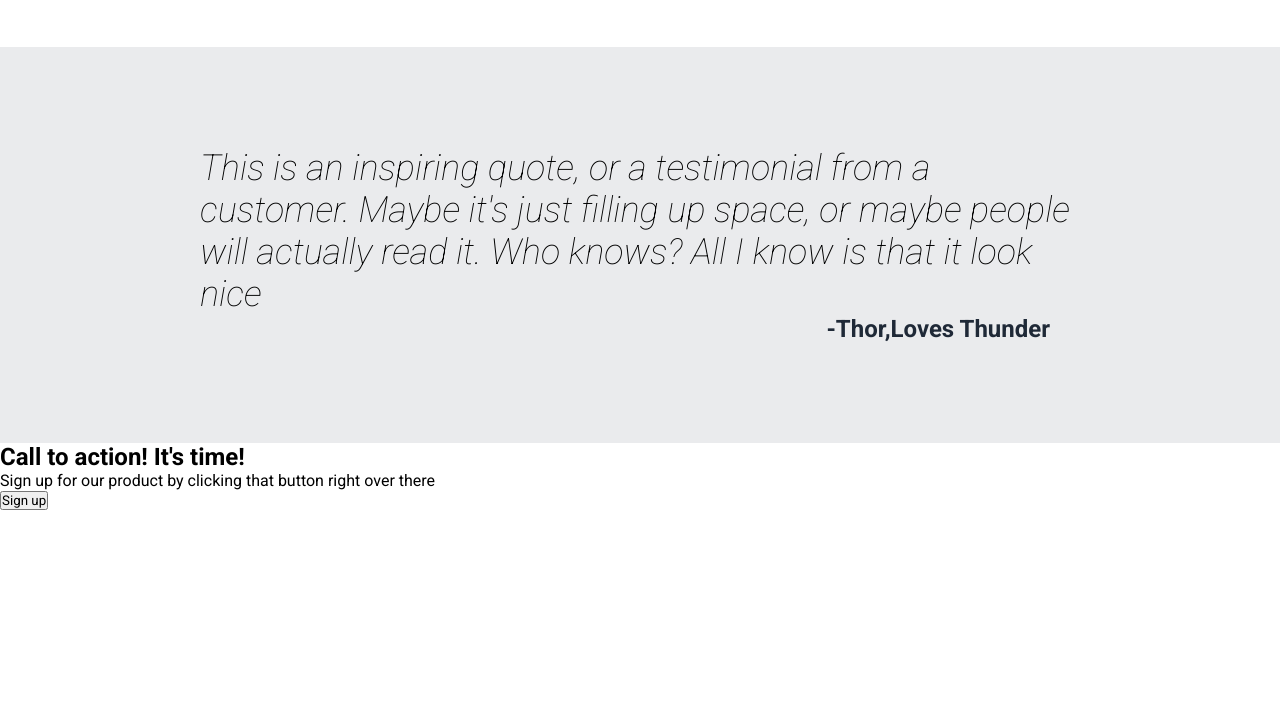
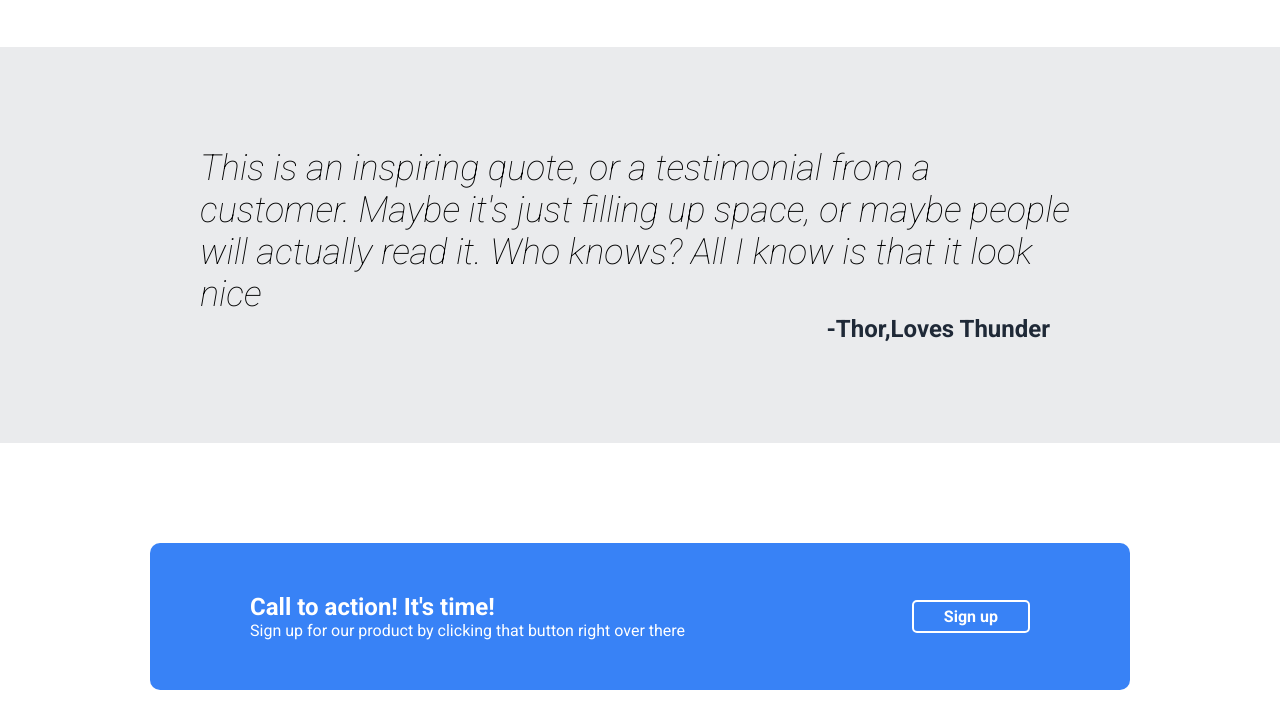
Before and after one commit to Abdllahtt/TOP-landingPage, a plain HTML site: page index.html in a window 1280 px wide. Shown: the part 733-1461 px from the top of the page. Before the commit the page ends 1243 px from the top, so only its background shows below. Drawn offline with Linux system fonts and the light colour scheme.

Commit message:
finish cta-section

```diff
--- a/index.html
+++ b/index.html
@@ -73,13 +73,13 @@
             </div>
         </section>
 
-        <section>
+        <section class="cta-section">
             <div class="call-to-action">
                 <div class="cta-container">
                     <h1>Call to action! It's time!</h1>
                     <p>Sign up for our product by clicking that button right over there</p>
                 </div>
-                <button>Sign up</button>
+                <button id="cta-button">Sign up</button>
             </div>
         </section>
     </main>
--- a/styles.css
+++ b/styles.css
@@ -73,6 +73,25 @@ ul{
     justify-content: space-around;
 
 }
+
+.card{
+    display: flex;
+    flex-direction: column;
+    align-items: center;
+    padding: 20px;
+    gap: 10px;
+}
+.illustration{
+    width: 175px;
+    height: 175px;
+    border: 4px solid #3882f6;
+    border-radius: 10px;
+}
+.subtext{
+    text-align: center;
+    color: #5c5252;
+}
+
 .quote{
     display: flex;
     flex-direction: column;
@@ -93,22 +112,27 @@ ul{
     font-size: 1.5rem;
     color: #1f2937;
 }
-.card{
+.cta-section{
+    padding: 100px 150px 100px 150px;
+}
+.call-to-action{
     display: flex;
-    flex-direction: column;
-    align-items: center;
-    padding: 20px;
-    gap: 10px;
+    justify-content:space-between;
+    align-items:center;
+    background-color: #3882f6;
+    padding: 50px 100px 50px 100px ;
+    border-radius: 10px;
+    color: #ffffff;
 }
-.illustration{
-    width: 175px;
-    height: 175px;
-    border: 4px solid #3882f6;
-    border-radius: 10px;
-}
-.subtext{
-    text-align: center;
-    color: #5c5252;
+
+#cta-button{
+    padding: 5px 30px 5px 30px;
+    border-radius: 5px;
+    border: 2px solid #ffffff;
+    font-size: 1rem;
+    font-weight: bold;
+    color: #ffffff;
+    background-color: #3882f6;
 }
 
 #frieren{
```
